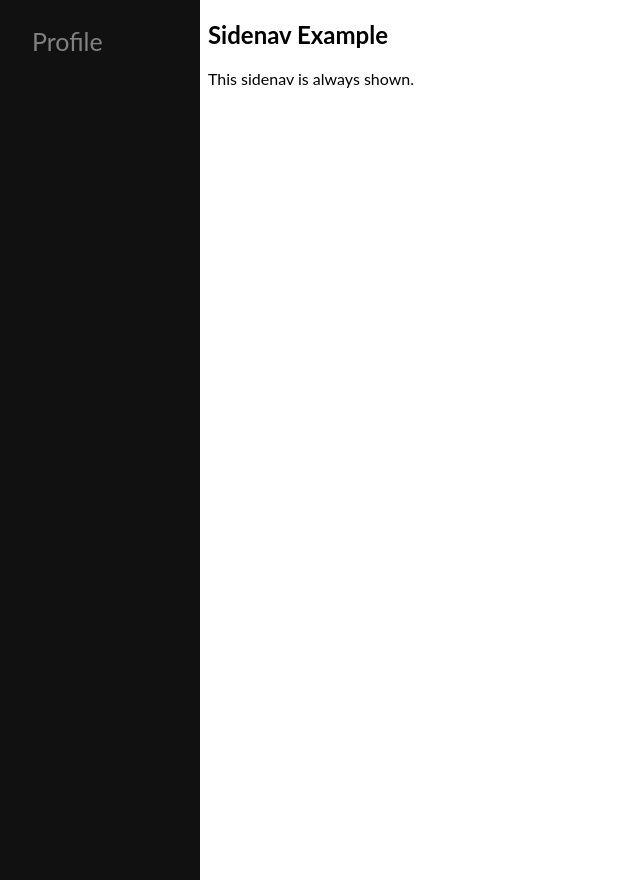
After one commit to z5kb/money-transfer-app, a Flask app: template templates/settings.html in a window 1280 px wide. The commit adds this page. Shown: the whole page, without its empty margins (0-640 px from the left). Run offline with Flask 2, Linux system fonts and the light colour scheme; the template is opened without the code that fills it, so the values that code supplies are empty; parts of the project's set-up code (start-up, migrations or seed data) failed here and were passed over; some libraries are stand-ins or nearby versions.

Commit message:
[1.3] add "profile" popup and ability to update email and password

```diff
--- a/app.py
+++ b/app.py
@@ -46,6 +46,42 @@ def home_get():
     return render_template("home.html", user=current_user, transactions=transactions)
 
 
+@app.route("/h/settings", methods=["GET"])
+@login_required
+@roles_required(("user",))
+def settings_get():
+    return render_template("settings.html", user=current_user)
+
+
+@app.route("/h/settings", methods=["POST"])
+@login_required
+@roles_required(("user",))
+def settings_post():
+    user = None
+    new_email = None
+    new_pass = None
+
+    try:
+        action = request.form["action"]
+
+        if action == "update profile":
+            # get data from form
+            new_email = request.form["new_email"]
+            new_pass = request.form["new_pass"]
+
+            # update user
+            user = current_user
+            user.set_email(new_email)
+            user.set_password(generate_password_hash(new_pass))
+
+            # commit changes to db
+            db.update_user(user)
+    except:
+        flash("error processing your request")
+        return redirect("/h")
+    return redirect("/h/settings")
+
+
 @app.route("/a", methods=["GET"])
 @login_required
 @roles_required(("admin",))
@@ -66,7 +102,7 @@ def login_post():
     if not name or not password:
         return "Username and password can't be empty"
 
-    user = db.get_user_by_name(name)
+    user = db.get_user_by_email(name)
     if user is None:
         flash("User does not exist")
         return redirect("/login")
@@ -94,7 +130,7 @@ def register_post():
     password = generate_password_hash(request.form["password"])
     user = User(db.get_users_count(), name, password, "user", 0)
 
-    if db.get_user_by_name(name) is not None:
+    if db.get_user_by_email(name) is not None:
         flash("User already exists")
         return redirect("/register")
 
--- a/database.py
+++ b/database.py
@@ -17,7 +17,7 @@ class Database:
         db.execute("CREATE TYPE role_enum AS ENUM ('user', 'admin', 'frozen');")
         db.execute("CREATE TABLE IF NOT EXISTS Users ("
                    "id serial not null primary key,"
-                   "name varchar(20) unique,"
+                   "email varchar(20) unique,"
                    "password varchar(128),"
                    "role role_enum default 'user',"
                    "balance float CHECK(balance >= 0) default 10,"
@@ -51,13 +51,13 @@ class Database:
 
     @staticmethod
     def add_user(user):
-        statement = "INSERT INTO Users(name, password, balance) VALUES('{}', '{}', {});"\
+        statement = "INSERT INTO Users(email, password, balance) VALUES('{}', '{}', {});"\
             .format(user.get_email(), user.get_password(), user.get_balance())
         db.execute(statement)
 
     @staticmethod
-    def get_user_by_name(name):
-        rows = db.execute("SELECT * FROM Users WHERE name = '{}';".format(name))
+    def get_user_by_email(email):
+        rows = db.execute("SELECT * FROM Users WHERE email = '{}';".format(email))
 
         for r in rows:
             return User(r[0], r[1], r[2], r[3], r[4])
@@ -140,6 +140,11 @@ class Database:
         return True
 
     @staticmethod
+    def update_user(new_user):
+        db.execute("UPDATE Users SET email = '{}', password = '{}' WHERE id = {};"
+                   .format(new_user.get_email(), new_user.get_password(), new_user.get_id()))
+
+    @staticmethod
     def get_users_count():
         rows = db.execute("SELECT COUNT(id) FROM Users;")
 
--- /dev/null
+++ b/static/css/settings.css
@@ -0,0 +1,36 @@
+body {
+  font-family: "Lato", sans-serif;
+}
+
+.sidenav {
+  height: 100%;
+  width: 200px;
+  position: fixed;
+  z-index: 1;
+  top: 0;
+  left: 0;
+  background-color: #111;
+  overflow-x: hidden;
+  padding-top: 20px;
+}
+
+.sidenav a {
+  padding: 6px 6px 6px 32px;
+  text-decoration: none;
+  font-size: 25px;
+  color: #818181;
+  display: block;
+}
+
+.sidenav a:hover {
+  color: #f1f1f1;
+}
+
+.main {
+  margin-left: 200px; /* Same as the width of the sidenav */
+}
+
+@media screen and (max-height: 450px) {
+  .sidenav {padding-top: 15px;}
+  .sidenav a {font-size: 18px;}
+}
--- /dev/null
+++ b/static/js/settings.js
@@ -0,0 +1,11 @@
+function renderProfile(userId) {
+    // clear main and render the form
+    $("#main").empty().append('<form id="updateProfileForm" action="/h/settings" method="post"></form>');
+    $("#updateProfileForm").append('<h2>E-mail</h2>')
+        .append('<input type="text" name="new_email" placeholder="Enter new e-mail..." required>')
+        .append('<h2>New password</h2>')
+        .append('<input type="password" name="new_pass" placeholder="Enter new password..." required>')
+        .append('<br><br><input type="hidden" name="action" value="update profile">')
+        .append('<input type="hidden" name="user_id" value=' + userId + '>')
+        .append('<input type="submit" value="Done">');
+}
--- /dev/null
+++ b/templates/settings.html
@@ -0,0 +1,20 @@
+<!DOCTYPE html>
+<html lang="en">
+<head>
+    <meta charset="UTF-8">
+    <title>Settings</title>
+    <script src="/static/js/settings.js"></script>
+    <script src="/static/js/jquery.js"></script>
+    <link rel="stylesheet" href="/static/css/settings.css">
+</head>
+<body>
+    <div class="sidenav">
+        <a onclick="renderProfile({{ user.get_id() }})">Profile</a>
+    </div>
+
+    <div id="main" class="main">
+        <h2>Sidenav Example</h2>
+        <p>This sidenav is always shown.</p>
+    </div>
+</body>
+</html>
--- a/user.py
+++ b/user.py
@@ -42,3 +42,9 @@ class User:
 
     def has_to_reload_page(self):
         return self.__has_to_reload_page
+
+    def set_email(self, new_email):
+        self.__email = new_email
+
+    def set_password(self, new_password):
+        self.__password = new_password
```
Also changed, not shown: templates/home.html (+9 -12 lines).
